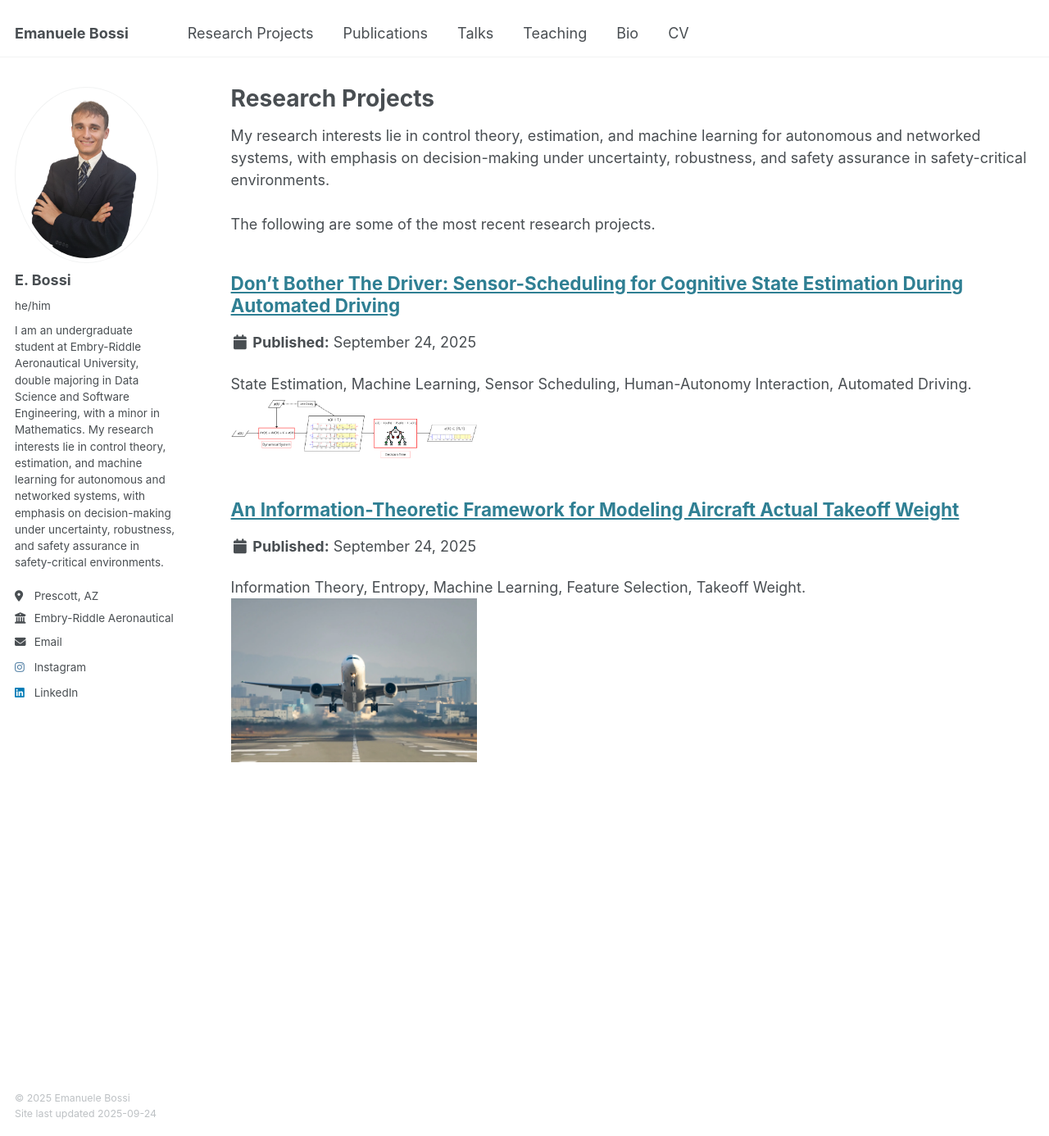
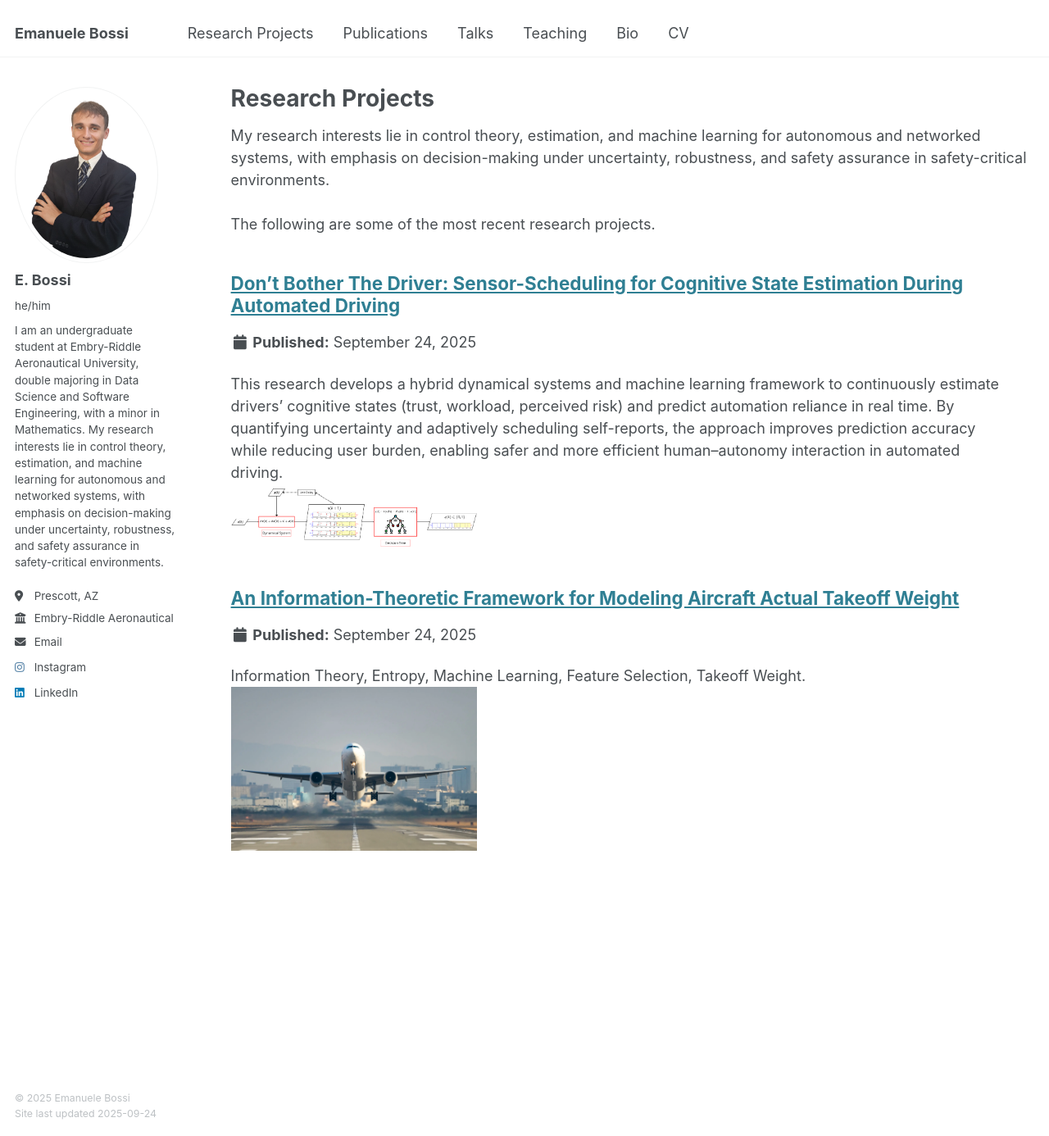
Before and after one commit to bossiemanuele/bossiemanuele.github.io, a Jekyll site: the page built from _pages/portfolio.html, in a window 1280 px wide and 1386 px high. Shown: the whole window at 82% size. Built offline with Jekyll 4.4.1, drawn with Linux system fonts in a browser that asks for light colours.

Commit message:
Update 00_SURF.md

```diff
--- a/_portfolio/00_SURF.md
+++ b/_portfolio/00_SURF.md
@@ -1,6 +1,6 @@
 ---
 title: "Don't Bother The Driver: Sensor-Scheduling for Cognitive State Estimation During Automated Driving"
-excerpt: "State Estimation, Machine Learning, Sensor Scheduling, Human-Autonomy Interaction, Automated Driving.
+excerpt: "This research develops a hybrid dynamical systems and machine learning framework to continuously estimate drivers’ cognitive states (trust, workload, perceived risk) and predict automation reliance in real time. By quantifying uncertainty and adaptively scheduling self-reports, the approach improves prediction accuracy while reducing user burden, enabling safer and more efficient human–autonomy interaction in automated driving.
 <br/><img src='/images/SURF - FigureDraft.png' width='300' height='500'>"
 collection: portfolio
 ---
```
